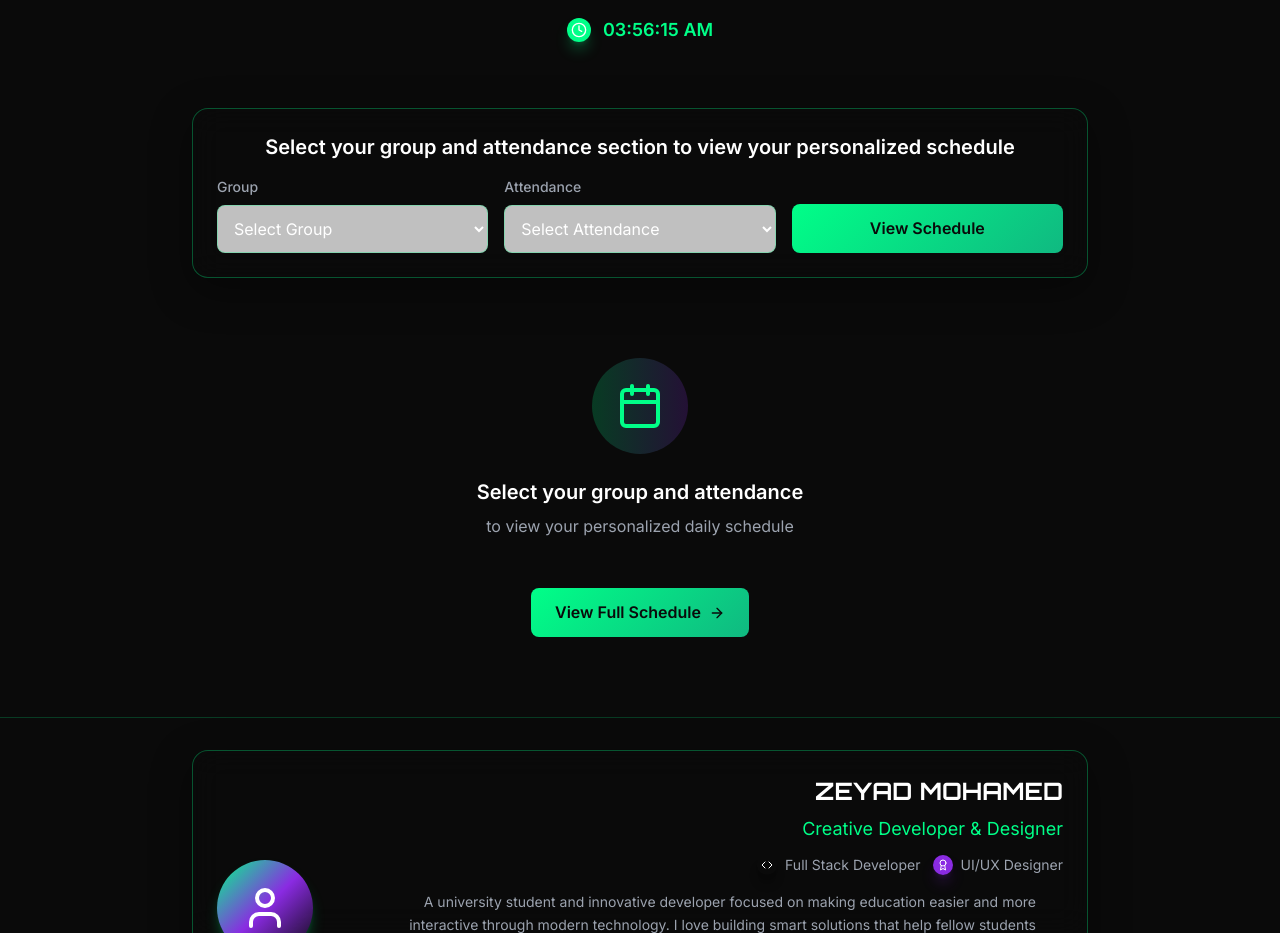
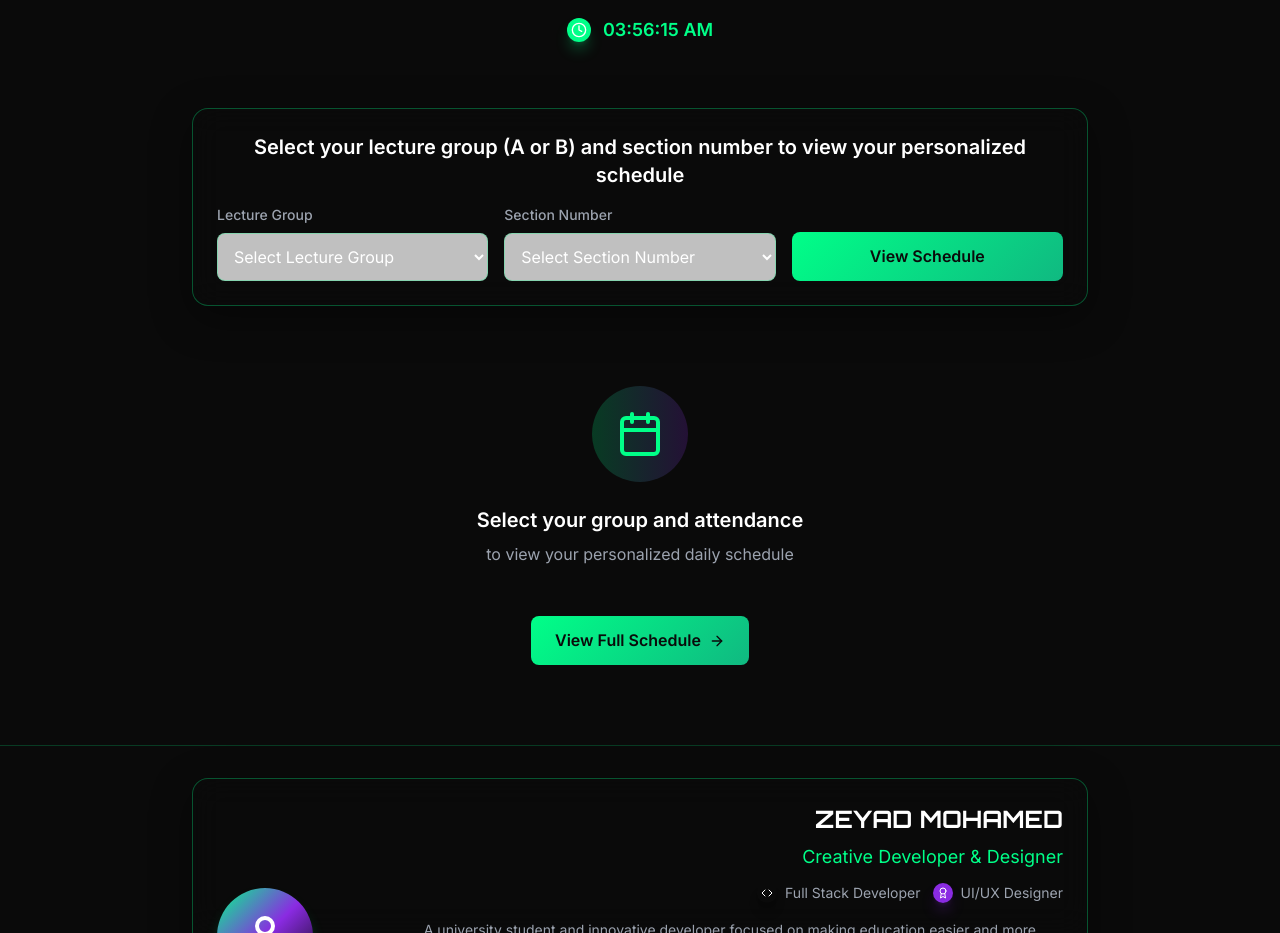
Before and after one commit to phoenixcrypto/cyber-tmsah, a Next.js app: page / in a window 1280 px wide. Shown: the part 1586-2519 px from the top of the page. Built offline with nearby package versions, Linux system fonts and the light colour scheme.

Commit message:
Update terminology: Lecture Group (A/B) and Section Number

```diff
--- a/app/page.tsx
+++ b/app/page.tsx
@@ -255,31 +255,31 @@ export default function HomePage() {
           <div className="mb-8 animate-slide-up">
             <div className="enhanced-card p-6 max-w-4xl mx-auto">
               <h3 className="text-xl font-semibold text-dark-100 mb-4 text-center">
-                Select your group and attendance section to view your personalized schedule
+                Select your lecture group (A or B) and section number to view your personalized schedule
               </h3>
               <div className="grid grid-cols-1 md:grid-cols-3 gap-4">
                 <div>
-                  <label className="block text-sm font-medium text-dark-300 mb-2">Group</label>
+                  <label className="block text-sm font-medium text-dark-300 mb-2">Lecture Group</label>
                   <select
                     value={selectedGroup}
                     onChange={(e) => setSelectedGroup(e.target.value)}
                     className="w-full p-3 bg-dark-200 border border-cyber-neon/30 rounded-lg text-dark-100 focus:border-cyber-neon focus:ring-1 focus:ring-cyber-neon/50 transition-colors"
                   >
-                    <option value="">Select Group</option>
-                    <option value="Group 1">Group 1 (Attendance 1-7)</option>
-                    <option value="Group 2">Group 2 (Attendance 8-15)</option>
+                    <option value="">Select Lecture Group</option>
+                    <option value="Group 1">A (Sections 1-7)</option>
+                    <option value="Group 2">B (Sections 8-15)</option>
                   </select>
                 </div>
                 <div>
-                  <label className="block text-sm font-medium text-dark-300 mb-2">Attendance</label>
+                  <label className="block text-sm font-medium text-dark-300 mb-2">Section Number</label>
                   <select
                     value={selectedSection}
                     onChange={(e) => setSelectedSection(e.target.value)}
                     className="w-full p-3 bg-dark-200 border border-cyber-neon/30 rounded-lg text-dark-100 focus:border-cyber-neon focus:ring-1 focus:ring-cyber-neon/50 transition-colors"
                   >
-                    <option value="">Select Attendance</option>
+                    <option value="">Select Section Number</option>
                     {sections.map(section => (
-                      <option key={section} value={section}>Attendance {section}</option>
+                      <option key={section} value={section}>{section}</option>
                     ))}
                   </select>
                 </div>
@@ -308,7 +308,7 @@ export default function HomePage() {
                         <th className="px-6 py-4 text-left text-sm font-semibold text-cyber-neon border-b border-cyber-neon/20">Instructor</th>
                         <th className="px-6 py-4 text-left text-sm font-semibold text-cyber-neon border-b border-cyber-neon/20">Room</th>
                         <th className="px-6 py-4 text-left text-sm font-semibold text-cyber-neon border-b border-cyber-neon/20">Type</th>
-                        <th className="px-6 py-4 text-left text-sm font-semibold text-cyber-neon border-b border-cyber-neon/20">Attendance</th>
+                        <th className="px-6 py-4 text-left text-sm font-semibold text-cyber-neon border-b border-cyber-neon/20">Section</th>
                       </tr>
                     </thead>
                     <tbody>
@@ -345,7 +345,7 @@ export default function HomePage() {
                             </span>
                           </td>
                           <td className="px-6 py-4 text-dark-300 border-b border-dark-200/20">
-                            {schedule.sectionNumber ? `Attendance ${schedule.sectionNumber}` : 'General Lecture'}
+                            {schedule.sectionNumber ? schedule.sectionNumber : 'General Lecture'}
                           </td>
                         </tr>
                       ))}
--- a/app/schedule/page.tsx
+++ b/app/schedule/page.tsx
@@ -250,7 +250,10 @@ export default function SchedulePage() {
     setFilteredSchedule(filtered)
   }
 
-  const groups = ['Group 1', 'Group 2']
+  const groups = [
+    { value: 'Group 1', label: 'A' },
+    { value: 'Group 2', label: 'B' }
+  ]
   const sections = Array.from({length: 15}, (_, i) => i + 1)
 
 
@@ -271,37 +274,37 @@ export default function SchedulePage() {
         <div className="mb-8 animate-slide-up">
           <div className="enhanced-card p-6">
             <h2 className="text-xl font-semibold text-dark-100 mb-4 text-center">
-              Select your group and attendance section to view your weekly schedule
+              Select your lecture group (A or B) and section number to view your weekly schedule
             </h2>
             <div className="grid grid-cols-1 md:grid-cols-3 gap-4 items-end">
               <div>
                 <label className="block text-sm font-medium text-dark-200 mb-2">
-                  Group
+                  Lecture Group
                 </label>
                 <select
                   value={selectedGroup}
                   onChange={(e) => setSelectedGroup(e.target.value)}
                   className="w-full px-3 py-2 bg-cyber-dark/50 border border-cyber-neon/20 rounded-lg text-dark-100 focus:border-cyber-neon focus:outline-none"
                 >
-                  <option value="">Select Group</option>
+                  <option value="">Select Lecture Group</option>
                   {groups.map(group => (
-                    <option key={group} value={group}>{group}</option>
+                    <option key={group.value} value={group.value}>{group.label}</option>
                   ))}
                 </select>
               </div>
 
               <div>
                 <label className="block text-sm font-medium text-dark-200 mb-2">
-                  Attendance
+                  Section Number
                 </label>
                 <select
                   value={selectedSection}
                   onChange={(e) => setSelectedSection(e.target.value)}
                   className="w-full px-3 py-2 bg-cyber-dark/50 border border-cyber-neon/20 rounded-lg text-dark-100 focus:border-cyber-neon focus:outline-none"
                 >
-                  <option value="">Select Attendance</option>
+                  <option value="">Select Section Number</option>
                   {sections.map(section => (
-                    <option key={section} value={section}>Section {section}</option>
+                    <option key={section} value={section}>{section}</option>
                   ))}
                 </select>
               </div>
@@ -330,8 +333,8 @@ export default function SchedulePage() {
                   <th className="px-6 py-4 text-left text-sm font-semibold text-cyber-neon border-b border-cyber-neon/20">Instructor</th>
                   <th className="px-6 py-4 text-left text-sm font-semibold text-cyber-neon border-b border-cyber-neon/20">Room</th>
                   <th className="px-6 py-4 text-left text-sm font-semibold text-cyber-neon border-b border-cyber-neon/20">Type</th>
-                  <th className="px-6 py-4 text-left text-sm font-semibold text-cyber-neon border-b border-cyber-neon/20">Group</th>
-                  <th className="px-6 py-4 text-left text-sm font-semibold text-cyber-neon border-b border-cyber-neon/20">Attendance</th>
+                  <th className="px-6 py-4 text-left text-sm font-semibold text-cyber-neon border-b border-cyber-neon/20">Lecture Group</th>
+                  <th className="px-6 py-4 text-left text-sm font-semibold text-cyber-neon border-b border-cyber-neon/20">Section</th>
                 </tr>
               </thead>
               <tbody>
@@ -369,11 +372,11 @@ export default function SchedulePage() {
                     </td>
                     <td className="px-6 py-4 text-dark-300 border-b border-dark-200/20">
                       <span className="px-2 py-1 bg-cyber-neon/10 text-cyber-neon rounded text-xs font-medium">
-                        {item.group}
+                        {item.group === 'Group 1' ? 'A' : item.group === 'Group 2' ? 'B' : item.group}
                       </span>
                     </td>
                     <td className="px-6 py-4 text-dark-300 border-b border-dark-200/20">
-                      {item.sectionNumber ? `Attendance ${item.sectionNumber}` : 'General Lecture'}
+                      {item.sectionNumber ? item.sectionNumber : 'General Lecture'}
                     </td>
                   </tr>
                 ))}
```
